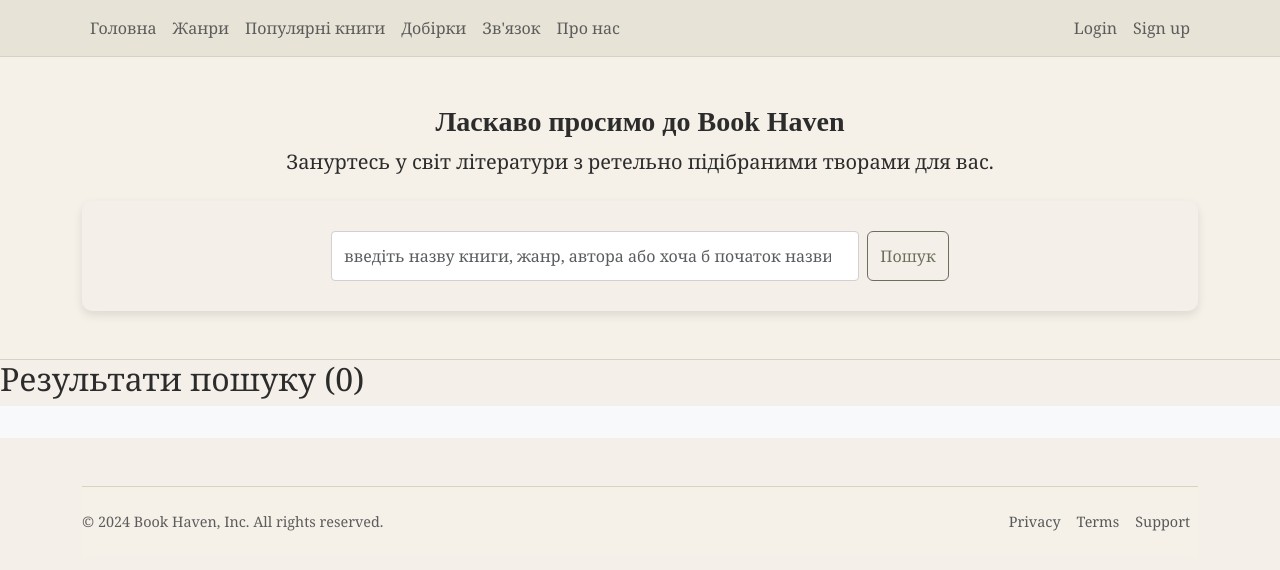
After one commit to TloslvMind/Book-Haven, a Django app: template templates/library/search_results.html in a window 1280 px wide. The commit adds this page. Shown: the top 570 px of the page. Run offline with Django 5.2, Linux system fonts and the light colour scheme; the template is opened without the code that fills it, so the values that code supplies are empty; some libraries are stand-ins or nearby versions.

Commit message:
Add Trigram Search!

```diff
--- a/library/forms.py
+++ b/library/forms.py
@@ -26,3 +26,7 @@ class EmailForm(forms.Form):
     email = forms.EmailField(label='Ваша пошта', widget=forms.EmailInput(attrs={'class': 'form-control', 'placeholder': 'Введіть вашу пошту'}))
     to = forms.EmailField(label='Пошта друга', widget=forms.EmailInput(attrs={'class': 'form-control', 'placeholder': 'Введіть вашу пошту'}))
     comment = forms.CharField(label="Коментар",required=False, widget=forms.Textarea(attrs={'class': 'form-control', 'rows': 4}))
+
+
+class SearchForm(forms.Form):
+    query = forms.CharField(max_length=40)
--- a/library/urls.py
+++ b/library/urls.py
@@ -8,6 +8,7 @@ urlpatterns = [
     path('books_by_genre/<str:genre_name>/', views.get_books_by_genre, name='books_by_genre'),
     path('comment_book/<slug:book_slug>/', views.comment_book, name='comment_book'),
     path('recommend_book/<slug:book_slug>/', views.recommend_book, name='recommend_book'),
+    path('search/', views.search, name='search'),
     path('genres/', views.genres, name='genres'),
     path('summary/<slug:book_slug>/', views.summary, name='summary'),
     # path('pdf/<slug:book_slug>/<str:file_url>/', views.book_detail, name='book_detail'),
--- a/templates/base.html
+++ b/templates/base.html
@@ -33,9 +33,10 @@
     <div class="container text-center">
         <h1 class="fs-3 fw-bold">Ласкаво просимо до Book Haven</h1>
         <p class="fs-5">Зануртесь у світ літератури з ретельно підібраними творами для вас.</p>
-        <form class="d-flex justify-content-center mt-4" role="search">
-            <input type="search" class="form-control w-50 me-2" placeholder="введіть назву книги, жанр, автора або хоча б початок назви" aria-label="Search">
+        <form class="d-flex justify-content-center mt-4" role="search" method="get" action="{% url 'library:search' %}">
+            <input type="search" class="form-control w-50 me-2" placeholder="введіть назву книги, жанр, автора або хоча б початок назви" aria-label="Search" name="query">
             <button type="submit" class="btn btn-outline-primary">Пошук</button>
+            {% csrf_token %}
         </form>
     </div>
 </header>
--- /dev/null
+++ b/templates/library/search_results.html
@@ -0,0 +1,35 @@
+{% extends 'base.html' %}
+{% block title %}Search results{% endblock %}
+
+{% block content %}
+
+<h2>Результати пошуку ({{ results|length }})</h2>
+<div class="album py-3 bg-body-tertiary">
+  <div class="container">
+    <div class="row row-cols-1 row-cols-sm-2 row-cols-md-4 g-3">
+      {% for book in results %}
+      <div class="col">
+        <div class="card shadow-sm h-100 d-flex flex-column" style="border-radius: 20px; background-color: azure">
+          <img src="{{ book.cover_image.url }}" alt="{{ book.title }}" height="400px" style="border-radius: 20px">
+          <div class="card-body d-flex flex-column flex-grow-1">
+            <p class="card-text">{{ book.title }}</p>
+            <div class="mt-auto">
+              <div class="d-flex justify-content-evenly align-items-end">
+                <a href="{% url 'library:book_detail' book.slug %}">
+                  <button class="btn btn-success" type="button">Повна версія</button>
+                </a>
+                <a href="{% url 'library:summary' book.slug %}">
+                  <button class="btn btn-success" type="button">Головне з книги</button>
+                </a>
+{#                <a href="{% url 'library:book_detail' book.slug %}">#}
+{#                  <button class="btn btn-success" type="button">Аудіо</button>#}
+              </div>
+            </div>
+          </div>
+        </div>
+      </div>
+      {% endfor %}
+    </div>
+  </div>
+</div>
+{% endblock %}
```
Also changed, not shown: library/views.py (+19 -1 lines).
